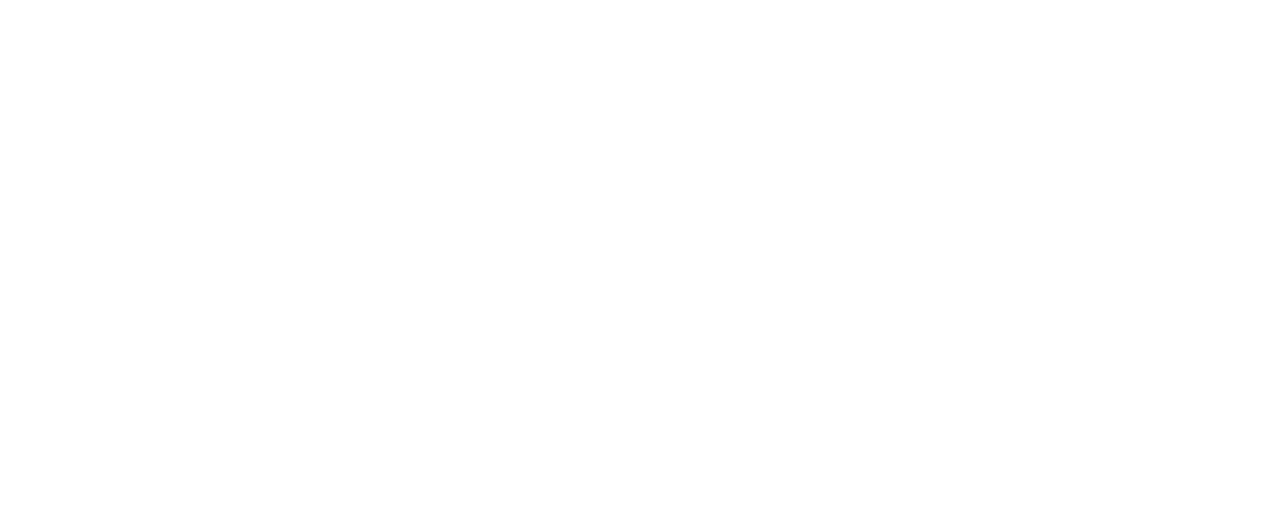
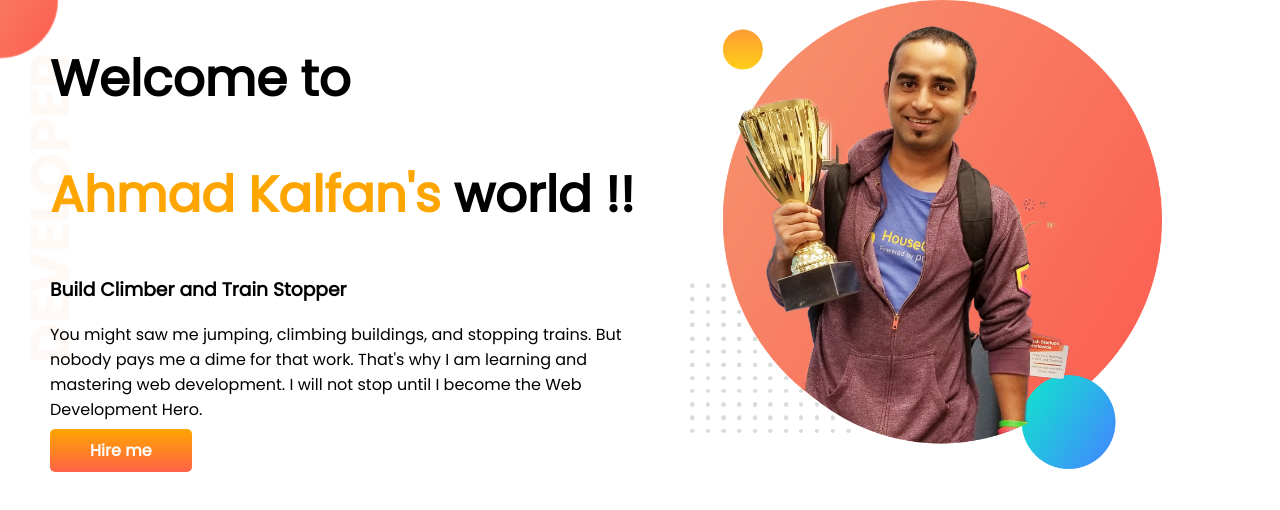
Before and after one commit to Ahmadkalfan/developer-portfolio, a plain HTML site: page index.html in a window 1280 px wide. Drawn offline with Linux system fonts and the light colour scheme.

Commit message:
top-banner done

```diff
--- a/index.html
+++ b/index.html
@@ -4,10 +4,24 @@
     <meta charset="UTF-8">
     <meta http-equiv="X-UA-Compatible" content="IE=edge">
     <meta name="viewport" content="width=device-width, initial-scale=1.0">
+    <link rel="preconnect" href="https://fonts.googleapis.com">
+    <link rel="preconnect" href="https://fonts.gstatic.com" crossorigin>
+    <link href="https://fonts.googleapis.com/css2?family=Poppins&display=swap" rel="stylesheet">
     <link rel="stylesheet" href="style.css">
     <title>Kalfan's portfolio</title>
 </head>
 <body>
-
+     <section class="top-banner">
+        <div class="half-width">
+            <h1>Welcome to</h1>
+            <h1> <span class="orange-color">Ahmad Kalfan's</span> world !!</h1>
+            <h3>Build Climber and Train Stopper</h3>
+            <p>You might saw me jumping, climbing buildings, and stopping trains. But nobody pays me a dime for that work. That's why I am learning and mastering web development. I will not stop until I become the Web Development Hero.</p>
+            <a class="link-button" target="_blank" href="www.facebook.com">Hire me</a>
+          </div>
+          <div class="half-width">
+            <img src="images/jhankar.png" alt="">
+          </div>
+     </section>
 </body>
 </html>
--- a/style.css
+++ b/style.css
@@ -0,0 +1,33 @@
+body{
+    font-family: 'Poppins', sans-serif;
+    margin: 0;
+}
+h1{
+    font-size: 50px;
+}
+.orange-color{
+    color: orange;
+}
+section{
+    display: flex;
+}
+.half-width{
+    width: 50%;
+    padding-left: 50px;
+
+}
+.half-width img{
+    width: 80%;
+}
+.link-button{
+    color: white;
+    text-decoration: none;
+    font-weight: 700;
+    background-image: linear-gradient(orange ,tomato);
+    padding: 10px 40px;
+    border-radius: 5px;
+}
+.top-banner{
+    background-image: url(images/top-banner.png);
+    background-repeat: no-repeat;
+}
```
Also changed, not shown: images/dream-bg.png (added), images/exp-bg.png (added), images/jhankar.png (added), images/jhankar2.png (added), images/my-bg.png (added), images/my-bg2.png (added), images/top-banner.png (added), 7 other files.
